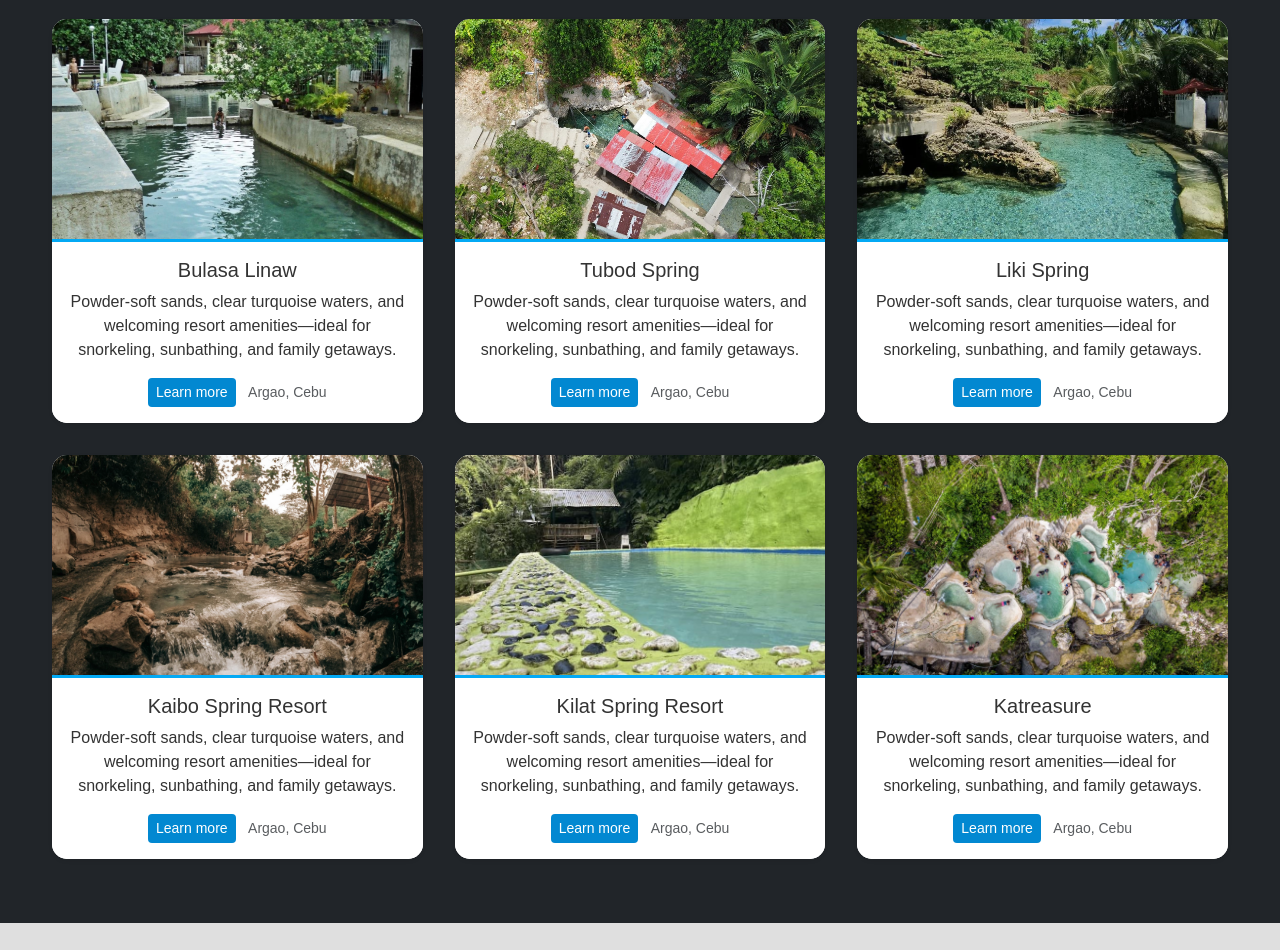
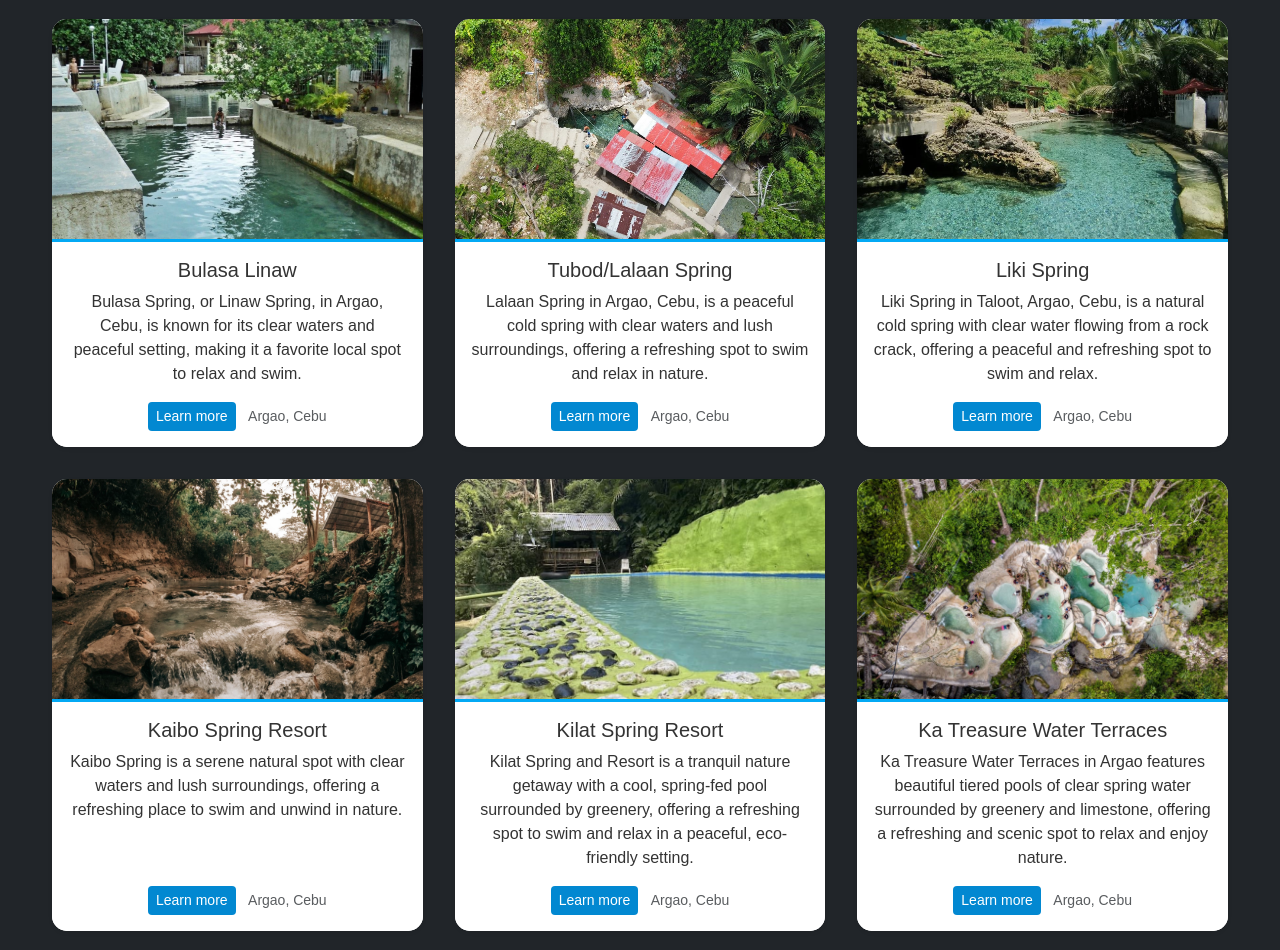
Before and after one commit to exdeu/WEBSYS-Midterm-Project, a plain HTML site: page spring.html in a window 1280 px wide. Shown: the part 412-1362 px from the top of the page. Drawn offline with Linux system fonts and the light colour scheme.

Commit message:
Addded description

```diff
--- a/spring.html
+++ b/spring.html
@@ -15,13 +15,13 @@
             <div class="collapse navbar-collapse show">
                 <ul class="navbar-nav ms-auto mb-2 mb-sm-0">
                     <li class="nav-item">
-                        <a class="nav-link " aria-current="page" href="index.html" >Home</a>
+                        <a class="nav-link " aria-current="page" href="index.html">Home</a>
                     </li>
                     <li class="nav-item">
                         <a class="nav-link " href="beach.html">Beaches</a>
                     </li>
                     <li class="nav-item">
-                        <a class="nav-link active" href="#">Springs</a>
+                        <a class="nav-link active" href="spring.html">Springs</a>
                     </li>
                     <li class="nav-item">
                         <a class="nav-link" href="history.html">History</a>
@@ -50,7 +50,7 @@
                     <img src="img/bulasalinaw.jpeg" class="card-img-top" alt="Bulasa Linaw">
                     <div class="card-body d-flex flex-column">
                         <h5 class="card-title">Bulasa Linaw</h5>
-                        <p class="card-text">Powder-soft sands, clear turquoise waters, and welcoming resort amenities—ideal for snorkeling, sunbathing, and family getaways.</p>
+                        <p class="card-text">Bulasa Spring, or Linaw Spring, in Argao, Cebu, is known for its clear waters and peaceful setting, making it a favorite local spot to relax and swim.</p>
                         <div class="mt-auto">
                             <a href="springs-details.html" class="btn btn-primary btn-sm">Learn more</a>
                             <small class="text-muted ms-2">Argao, Cebu</small>
@@ -62,8 +62,8 @@
                <div class="card h-100 shadow-sm">
                     <img src="img/lalaanspring.jpeg" class="card-img-top" alt="Tubod Spring">
                     <div class="card-body d-flex flex-column">
-                        <h5 class="card-title">Tubod Spring</h5>
-                        <p class="card-text">Powder-soft sands, clear turquoise waters, and welcoming resort amenities—ideal for snorkeling, sunbathing, and family getaways.</p>
+                        <h5 class="card-title">Tubod/Lalaan Spring</h5>
+                        <p class="card-text">Lalaan Spring in Argao, Cebu, is a peaceful cold spring with clear waters and lush surroundings, offering a refreshing spot to swim and relax in nature.</p>
                         <div class="mt-auto">
                             <a href="springs-details.html" class="btn btn-primary btn-sm">Learn more</a>
                             <small class="text-muted ms-2">Argao, Cebu</small>
@@ -76,7 +76,7 @@
                     <img src="img/likispring.jpeg" class="card-img-top" alt="Liki Spring">
                     <div class="card-body d-flex flex-column">
                         <h5 class="card-title">Liki Spring</h5>
-                        <p class="card-text">Powder-soft sands, clear turquoise waters, and welcoming resort amenities—ideal for snorkeling, sunbathing, and family getaways.</p>
+                        <p class="card-text">Liki Spring in Taloot, Argao, Cebu, is a natural cold spring with clear water flowing from a rock crack, offering a peaceful and refreshing spot to swim and relax.</p>
                         <div class="mt-auto">
                             <a href="springs-details.html" class="btn btn-primary btn-sm">Learn more</a>
                             <small class="text-muted ms-2">Argao, Cebu</small>
@@ -89,7 +89,7 @@
                     <img src="img/kaibo.jpeg" class="card-img-top" alt="Kaibo Spring">
                     <div class="card-body d-flex flex-column">
                         <h5 class="card-title">Kaibo Spring Resort</h5>
-                        <p class="card-text">Powder-soft sands, clear turquoise waters, and welcoming resort amenities—ideal for snorkeling, sunbathing, and family getaways.</p>
+                        <p class="card-text">Kaibo Spring is a serene natural spot with clear waters and lush surroundings, offering a refreshing place to swim and unwind in nature.</p>
                         <div class="mt-auto">
                             <a href="springs-details.html" class="btn btn-primary btn-sm">Learn more</a>
                             <small class="text-muted ms-2">Argao, Cebu</small>
@@ -102,7 +102,7 @@
                     <img src="img/kilatspring.jpeg" class="card-img-top" alt="Kilat Spring">
                     <div class="card-body d-flex flex-column">
                         <h5 class="card-title">Kilat Spring Resort</h5>
-                        <p class="card-text">Powder-soft sands, clear turquoise waters, and welcoming resort amenities—ideal for snorkeling, sunbathing, and family getaways.</p>
+                        <p class="card-text">Kilat Spring and Resort is a tranquil nature getaway with a cool, spring-fed pool surrounded by greenery, offering a refreshing spot to swim and relax in a peaceful, eco-friendly setting.</p>
                         <div class="mt-auto">
                             <a href="springs-details.html" class="btn btn-primary btn-sm">Learn more</a>
                             <small class="text-muted ms-2">Argao, Cebu</small>
@@ -114,8 +114,8 @@
                 <div class="card h-100 shadow-sm">
                     <img src="img/katreasure.jpeg" class="card-img-top" alt="Katreasure">
                     <div class="card-body d-flex flex-column">
-                        <h5 class="card-title">Katreasure</h5>
-                        <p class="card-text">Powder-soft sands, clear turquoise waters, and welcoming resort amenities—ideal for snorkeling, sunbathing, and family getaways.</p>
+                        <h5 class="card-title">Ka Treasure Water Terraces</h5>
+                        <p class="card-text">Ka Treasure Water Terraces in Argao features beautiful tiered pools of clear spring water surrounded by greenery and limestone, offering a refreshing and scenic spot to relax and enjoy nature.</p>
                         <div class="mt-auto">
                             <a href="springs-details.html" class="btn btn-primary btn-sm">Learn more</a>
                             <small class="text-muted ms-2">Argao, Cebu</small>
```
